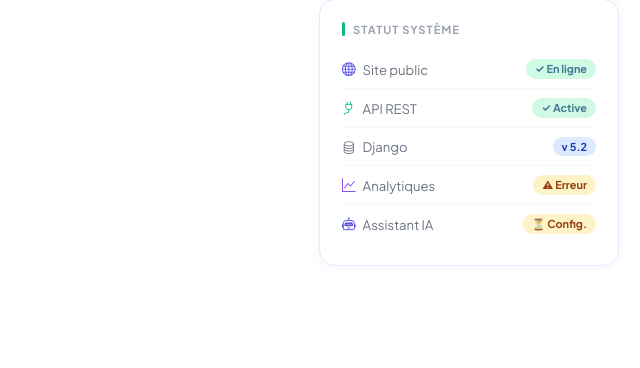
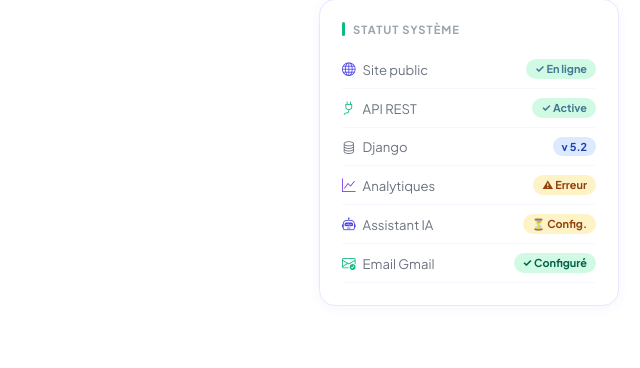
Before and after one commit to Landry-kayoyo/repli-site, a Django app: page /admin/ in a window 1280 px wide. Shown: the part 1365-1733 px from the top of the page, without its empty margins (640-1280 px from the left). Before the commit the page ends 1631 px from the top, so only its background shows below. Run offline with Django 5.2, Linux system fonts and the light colour scheme; the visitor is signed in with stand-in values (Sample User, id 1); data that the repository does not hold is empty; parts of the project's set-up code (start-up, migrations or seed data) failed here and were passed over; some libraries are stand-ins or nearby versions.

Commit message:
feat: admin — add email status + sitemap URL in system status

```diff
--- a/backend/templates/admin/index.html
+++ b/backend/templates/admin/index.html
@@ -407,6 +407,14 @@
         <span class="db-sys-label"><i class="bi bi-robot" style="color:#4F46E5;"></i>Assistant IA</span>
         <span class="badge" id="db-ai-status" style="background:#fef3c7;color:#92400e;">⏳ Config.</span>
       </div>
+      <div class="db-sys-row">
+        <span class="db-sys-label"><i class="bi bi-envelope-check" style="color:#10b981;"></i>Email Gmail</span>
+        <span class="badge badge-green" id="db-email-status">✓ Configuré</span>
+      </div>
+      <div class="db-sys-row" id="db-sitemap-row" style="display:none;">
+        <span class="db-sys-label"><i class="bi bi-diagram-3" style="color:#6366f1;"></i>Sitemap</span>
+        <a href="#" target="_blank" class="badge badge-purple" id="db-sitemap-link" style="text-decoration:none;">Voir ↗</a>
+      </div>
     </div>
   </div>
 </div><!-- end db-cols -->
@@ -493,12 +501,26 @@
     }).catch(function(){});
   }
 
-  /* ── AI status ── */
-  fetch('/api/settings/', {credentials:'same-origin'}).then(function(r){ return r.json(); }).then(function(){
+  /* ── AI status + Settings ── */
+  fetch('/api/settings/', {credentials:'same-origin'}).then(function(r){ return r.json(); }).then(function(d){
     ['ai-status-indicator','db-ai-status'].forEach(function(id){
       var el = document.getElementById(id);
       if (el) { el.textContent = '✓ Prêt'; el.className = 'badge badge-green'; }
     });
+    /* Sitemap URL */
+    var sitemapUrl = d.google_sitemap_url || '';
+    if (sitemapUrl) {
+      var row = document.getElementById('db-sitemap-row');
+      var link = document.getElementById('db-sitemap-link');
+      if (row) row.style.display = 'flex';
+      if (link) { link.href = sitemapUrl; link.title = sitemapUrl; }
+    }
+    /* Email check */
+    var emailSt = document.getElementById('db-email-status');
+    if (emailSt && !d.email_configured) {
+      emailSt.textContent = '⚠ À configurer';
+      emailSt.className = 'badge badge-yellow';
+    }
   }).catch(function(){});
 
   /* ── Analytics ── */
```
